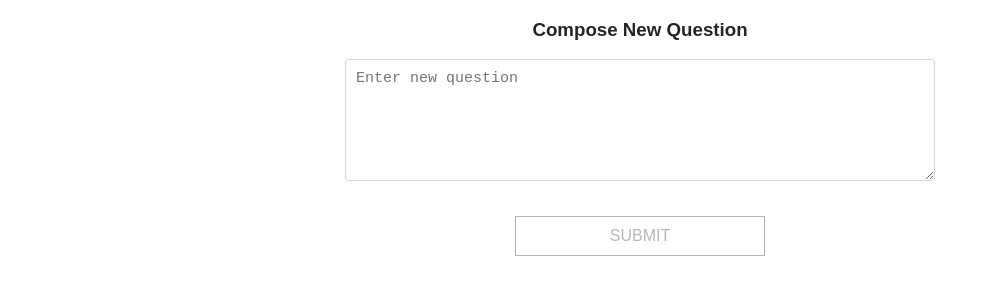
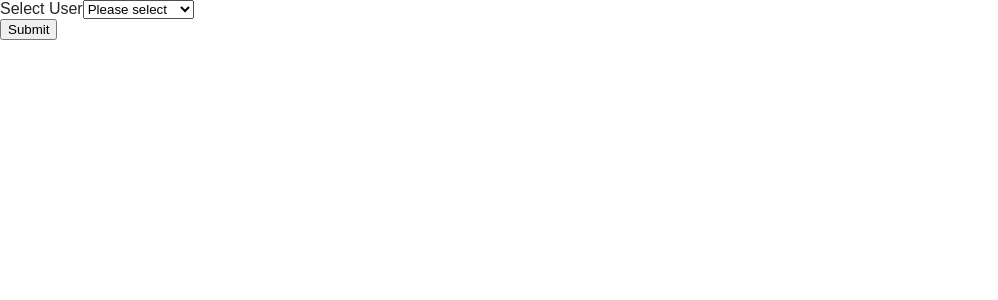
Before and after one commit to BennaceurHichem/would-you-rather, a React (Create React App) app: page / in a window 1280 px wide. Shown: the top 300 px of the page, without its empty margins (0-998 px from the left). Built offline with nearby package versions, Linux system fonts and the light colour scheme.

Commit message:
basic user login implementation that keep user authenticated in state

```diff
--- a/src/actions/authedUser.js
+++ b/src/actions/authedUser.js
@@ -1,4 +1,5 @@
 export const SET_AUTHED_USER = 'SET_AUTHED_USER';
+export const UNSET_AUTHED_USER = 'UNSET_AUTHED_USER'
 
 export function setAuthedUser(id){
     return {
@@ -6,3 +7,9 @@ export function setAuthedUser(id){
         id
     }
 }
+
+export function unsetAuthedUser () {
+    return {
+      type: UNSET_AUTHED_USER
+    }
+  }
--- a/src/actions/users.js
+++ b/src/actions/users.js
@@ -1,5 +1,4 @@
 export const RECEIVE_USERS = 'RECEIVE_USERS'
-
 export function receiveUsers(users){
     return{
         type: RECEIVE_USERS,
--- a/src/components/App.js
+++ b/src/components/App.js
@@ -1,28 +1,48 @@
-import React, { Component } from 'react'
+import React, { Component, Fragment } from 'react'
 import { connect } from 'react-redux'
+import PropTypes from 'prop-types'
+import { BrowserRouter as Router } from 'react-router-dom';
+
 import { handleInitialData }  from '../actions/shared'
-import Dashboard from './Dashboard';
-import NewQuestion from './NewQuestion'
+import Login from './Login';
 
 class App extends Component {
   componentDidMount(){
-    this.props.dispatch(handleInitialData())
+    this.props.handleInitialData()
   }
   render() {
+    const { notLoggedIn } = this.props;
+
     return (
-      <div>
-        {this.props.loading === true
-          ? null
-          : <NewQuestion/>}
-      </div>
-    )
+      <Router>
+        <Fragment>
+          <div className="main-container">
+            <Login notLoggedIn={notLoggedIn}/>
+          </div>
+        </Fragment>
+      </Router>
+    );
   }
 }
 
+App.propTypes = {
+  handleInitialData : PropTypes.func.isRequired,
+  notLoggedIn: PropTypes.bool.isRequired
+};
+
 function mapStateToProps ({ authedUser }) {
   return {
-    loading: authedUser === null
+    notLoggedIn: authedUser === null
   }
 }
 
-export default connect(mapStateToProps)(App)
+function mapDispatchToProps(dispatch) {
+  return {
+    handleInitialData: () => {
+      dispatch(handleInitialData())
+    }
+  }
+}
+
+
+export default connect(mapStateToProps, mapDispatchToProps)(App)
--- /dev/null
+++ b/src/components/Login.js
@@ -0,0 +1,82 @@
+import React, { PureComponent } from 'react';
+import { Form, FormGroup, Label, Input, Row, Col } from 'reactstrap';
+import { connect } from 'react-redux'
+import PropTypes from 'prop-types'
+import { setAuthedUser } from '../actions/authedUser'
+
+class Login extends PureComponent {
+  constructor(props) {
+    super(props);
+    this.state = {userId : ''};
+    this.handleChangeUser = this.handleChangeUser.bind(this);
+    this.handleSubmit = this.handleSubmit.bind(this);
+  }
+
+  handleChangeUser(event) {
+    this.setState({userId: event.target.value});
+  }
+
+  handleSubmit(event) {
+    const { userId } = this.state;
+    const { authenticate } = this.props;
+    if (userId) {
+      authenticate(userId);
+    } else {
+      alert('Please select a user before.');
+    }
+    event.preventDefault();
+  }
+
+  render() {
+    const { users } = this.props;
+    const { userId } = this.state;
+    return (
+      <Row>
+        <Col sm="12" md={{ size: 6, offset: 3 }}>
+          <Form onSubmit={this.handleSubmit}>
+            <FormGroup>
+              <Label for="userSelect">Select User</Label>
+              <Input
+                  id="userSelect"
+                  type="select"
+                  name="select"
+                  value={userId}
+                  onChange={this.handleChangeUser}
+              >
+                <option value="" disabled>Please select</option>
+                {
+                  Object.keys(users).map(user =>
+                  <option key={user} value={user}>
+                    {users[user].name}
+                  </option>)
+                }
+              </Input>
+            </FormGroup>
+            <input type="submit" value="Submit" />
+          </Form>
+        </Col>
+      </Row>
+    );
+  }
+}
+
+Login.propTypes = {
+  users: PropTypes.object.isRequired,
+  authenticate: PropTypes.func.isRequired
+};
+
+function mapStateToProps ({ users }) {
+  return {
+    users
+  }
+}
+
+function mapDispatchToProps(dispatch) {
+  return {
+    authenticate: (id) => {
+      dispatch(setAuthedUser(id))
+    }
+  }
+}
+
+export default connect(mapStateToProps, mapDispatchToProps)(Login)
--- a/src/reducers/authedUser.js
+++ b/src/reducers/authedUser.js
@@ -1,10 +1,12 @@
-import { SET_AUTHED_USER } from '../actions/authedUser'
+import { SET_AUTHED_USER, UNSET_AUTHED_USER } from '../actions/authedUser'
 
 export default function authedUser(state=null, action){
     switch (action.type){
         case SET_AUTHED_USER:
             return action.id
-        default:
+        case UNSET_AUTHED_USER :
+            return null
+          default :
             return state
     }
 }
```
Also changed, not shown: package.json (+10 -4 lines).
